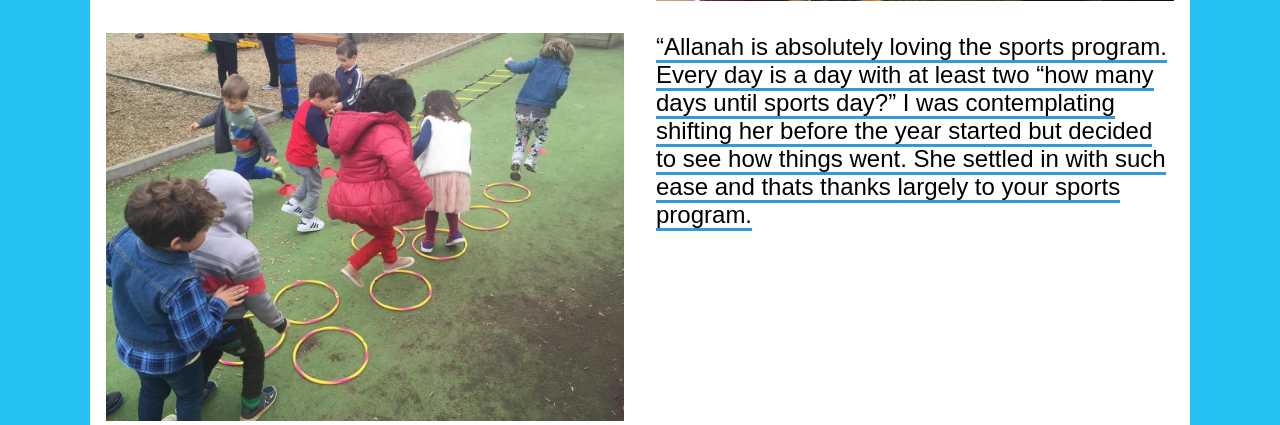
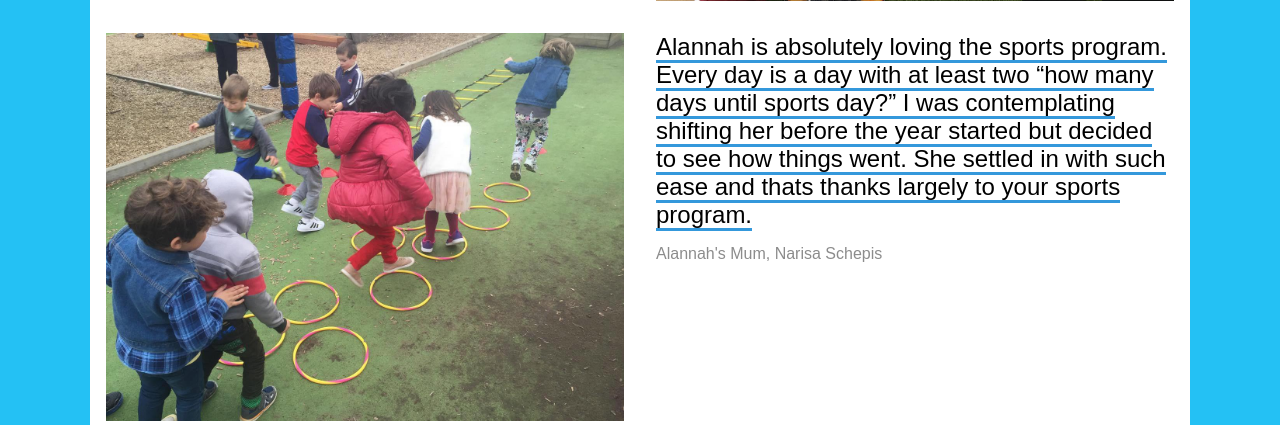
Before and after one commit to naughton-and-ross/little-sports-heroes, a PHP site: page /about in a window 1280 px wide. Shown: the part 1016-1441 px from the top of the page. Run offline with PHP 8.4, Linux system fonts and the light colour scheme; some libraries are stand-ins or nearby versions.

Commit message:
quote attribute

```diff
--- a/about/index.php
+++ b/about/index.php
@@ -46,7 +46,10 @@
                 </div>
                 <div class="pure-u-1 pure-u-md-1-2 testimonial even">
                     <div class="l-box">
-                        <h2>“Allanah is absolutely loving the sports program. Every day is a day with at least two “how many days until sports day?” I was contemplating shifting her before the year started but decided to see how things went. She settled in with such ease and thats thanks largely to your sports program. </h2>
+                        <h2>Alannah is absolutely loving the sports program. Every day is a day with at least two “how many days until sports day?” I was contemplating shifting her before the year started but decided to see how things went. She settled in with such ease and thats thanks largely to your sports program. </h2>
+                        <p>
+                            Alannah's Mum, Narisa Schepis
+                        </p>
                     </div>
                 </div>
                 <div class="pure-u-1 pure-u-md-1-2 testimonial odd">
--- a/assets/css/pages.css
+++ b/assets/css/pages.css
@@ -90,6 +90,10 @@ form {
     border-bottom: 3px solid;
 }
 
+.testimonial p {
+    color: #8c8c8c;
+}
+
 .testimonial.even h2 {
     border-bottom-color: #3498db;
 }
```
